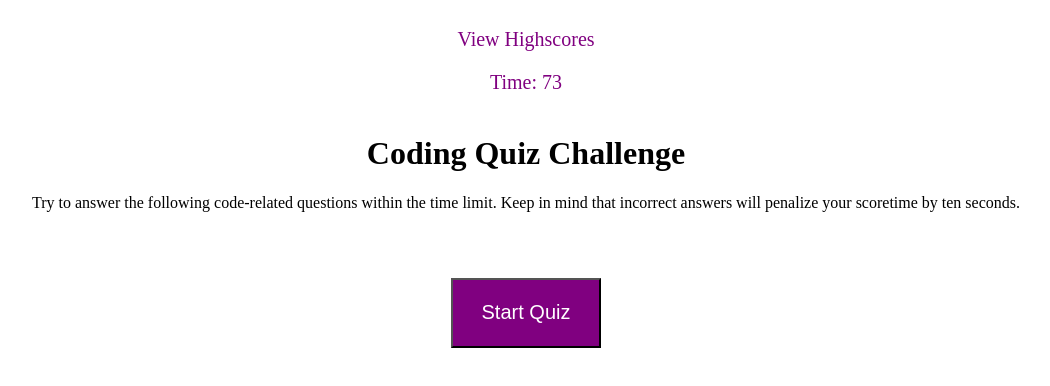
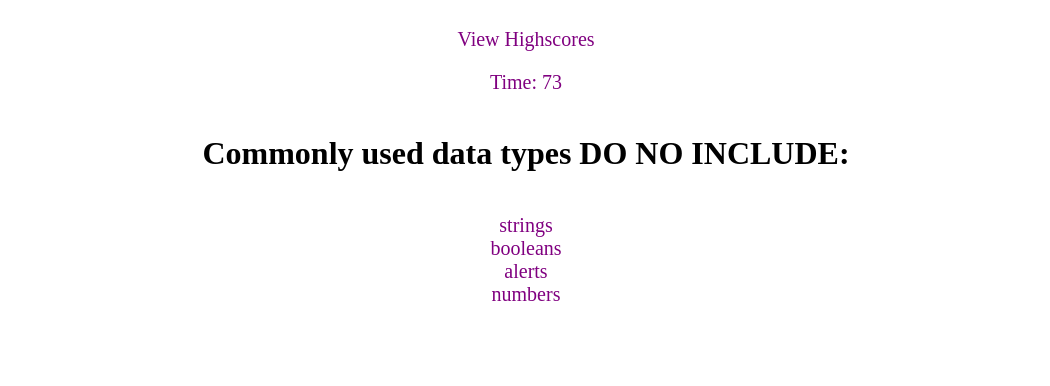
Before and after one commit to NadineMohsen/Code-Quiz, a plain HTML site: page index.html in a window 1280 px wide. Both pictures are taken after a click on the button "Start Quiz". Shown: the whole page, without its empty margins (114-1164 px from the left). Drawn offline with Linux system fonts and the light colour scheme.

Commit message:
updated-quiz1

```diff
--- a/assets/script.js
+++ b/assets/script.js
@@ -23,14 +23,20 @@ var questions = [
 
 var button1 = document.getElementById("start-quiz");
 var timeLeft= document.getElementById("time-left")
-var question= document.getElementById("p1")
+var initialText= document.getElementById("initial-text")
+var buttonContainer = document.getElementById("button-container")
+var paragraph= document.getElementById("p1")
 var title=document.querySelector("h1")
-var quizContainer=document.getElementById("answers")
+var choicesList=document.getElementById("choices-list")
 var correct = document.getElementById("correct-wrong")
 
 var timer;
 var timerCount=75;
 var penalty=10;
+var userQuestion;
+var userChoices;
+var listItem;
+var qindex=0;
 
 // Attach event listener to start button to call startGame function on click
 button1.addEventListener("click", startGame)
@@ -39,7 +45,7 @@ button1.addEventListener("click", startGame)
 function startGame(){
   startTimer()
   displayQuiz()
-  displayChoices()
+  // displayChoices()
 }
 
 // The setTimer function starts and stops the timer
@@ -53,37 +59,63 @@ function startTimer(){
   if (timerCount === 0) {
   // Clears interval
   clearInterval(timer);
-  loseGame();
+  // loseGame();
   timeLeft.textContent= "Time's up";
 }
 },1000)
 }
 
-function loseGame(){
-  correct.textContent="Wrong"
+//Displays quiz question and choices
+function displayQuiz(qIndex){
+  // Clears existing data
+  title.innerHTML="";
+  paragraph.innerHTML="";
+  buttonContainer.innerHTML="";
+  // For loops to loop through all info in array
+  for (var i=0;i<questions.length;i++){
+    userQuestion = questions[qindex].question;
+    userChoices=questions[qindex].choices;
+    title.textContent=userQuestion;
+  }
+  userChoices.forEach(function(newItem) {
+    listItem=document.createElement("li");
+    listItem.textContent= newItem;
+    choicesList.appendChild(listItem);
+    // listItem.addEventListener("click",compare)
+  });
 
 }
 
-function winGame(){
-  correct.textContent="Correct"
-}
+// qindex++;
 
-//Displays quiz number and question
-function displayQuiz(){
-    title.textContent= titles[0];
-    p1.textContent=questions[0];
-}
 
-//displays quiz choices
-function displayChoices(){
-  quizContainer.setAttribute("style","visibility:visible")
-  button1.setAttribute("style","visibility:hidden")
-  for(var i=0; i<answers.ans1.length;i++){
-    quizContainer.children[i].children[0].textContent=answers.ans1[i];
-  }
-  userChoice();
-}
 
-function userChoice(){
 
-}
+
+
+
+
+
+// function loseGame(){
+//   correct.textContent="Wrong"
+
+// }
+
+// function winGame(){
+//   correct.textContent="Correct"
+// }
+
+
+// //displays quiz choices
+// function displayChoices(){
+//   quizContainer.setAttribute("style","visibility:visible")
+//   button1.setAttribute("style","visibility:hidden")
+//   for(var i=0; i<answers.ans1.length;i++){
+//     quizContainer.children[i].children[0].textContent=answers.ans1[i];
+//   }
+//   userChoice();
+// }
+
+// function userChoice(){
+
+// }
--- a/assets/style.css
+++ b/assets/style.css
@@ -1,10 +1,7 @@
- h1{
+ #initial-text{
     text-align:center ;
 }
 
-#p1{
-   text-align:center;
-}
 
 button{
     background-color: purple;
@@ -33,10 +30,6 @@ ul{
     color: purple;
     font-size: 20px;
 }
-/*
-#answers{
-    visibility: hidden;
-} */
 
 #correct-wrong{
     text-align:center;
--- a/index.html
+++ b/index.html
@@ -16,10 +16,12 @@
         </ul>
     </header>
 
+    <div id="initial-text">
     <h1>Coding Quiz Challenge</h1>
     <p id="p1">Try to answer the following code-related questions within the time limit. Keep in mind that incorrect answers will penalize your scoretime by ten seconds.</p>
+    </div>
 
-    <ul id="answers">
+    <ul id="choices-list">
       <!-- <li><button></button></li>
       <li><button></button></li>
       <li><button></button></li>
@@ -27,6 +29,7 @@
     </ul>
 
     <p id="correct-wrong"> </p>
+
     <div id="button-container">
     <button id="start-quiz">Start Quiz</button>
     <div>
```
